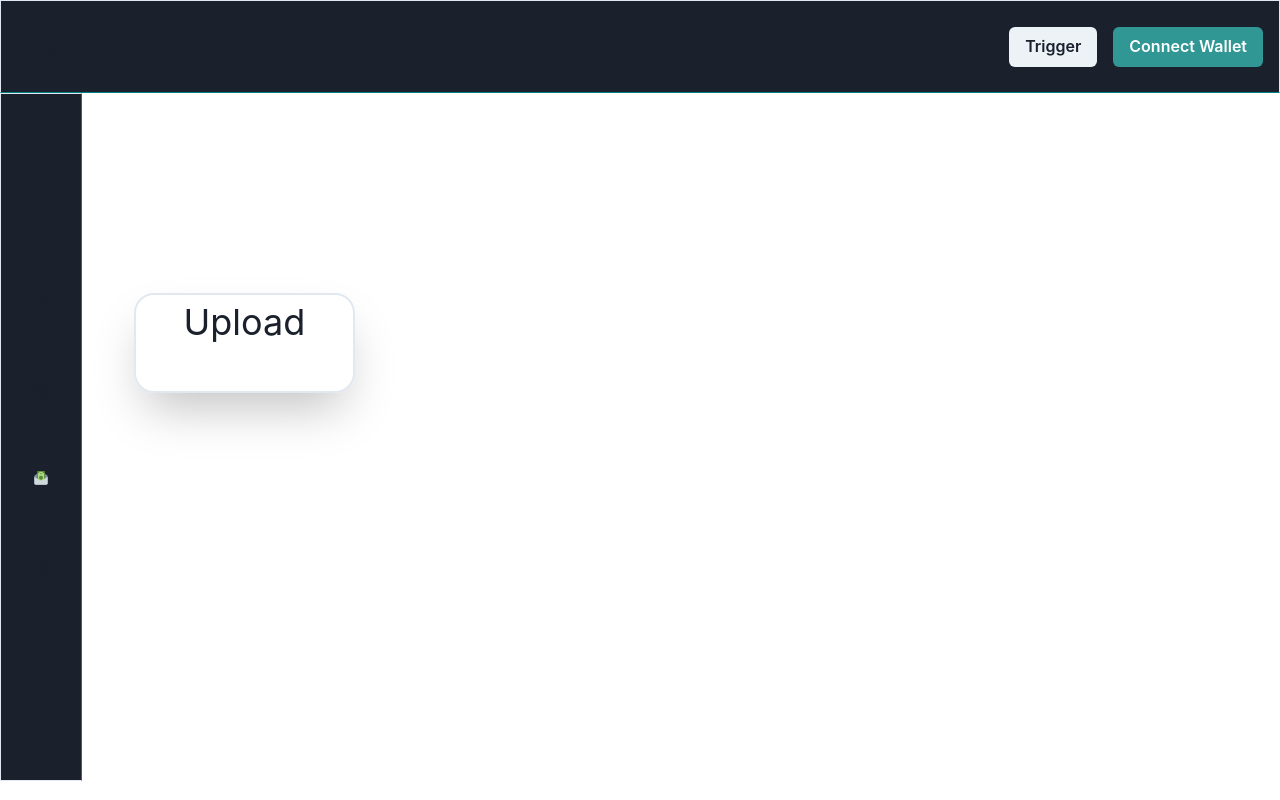
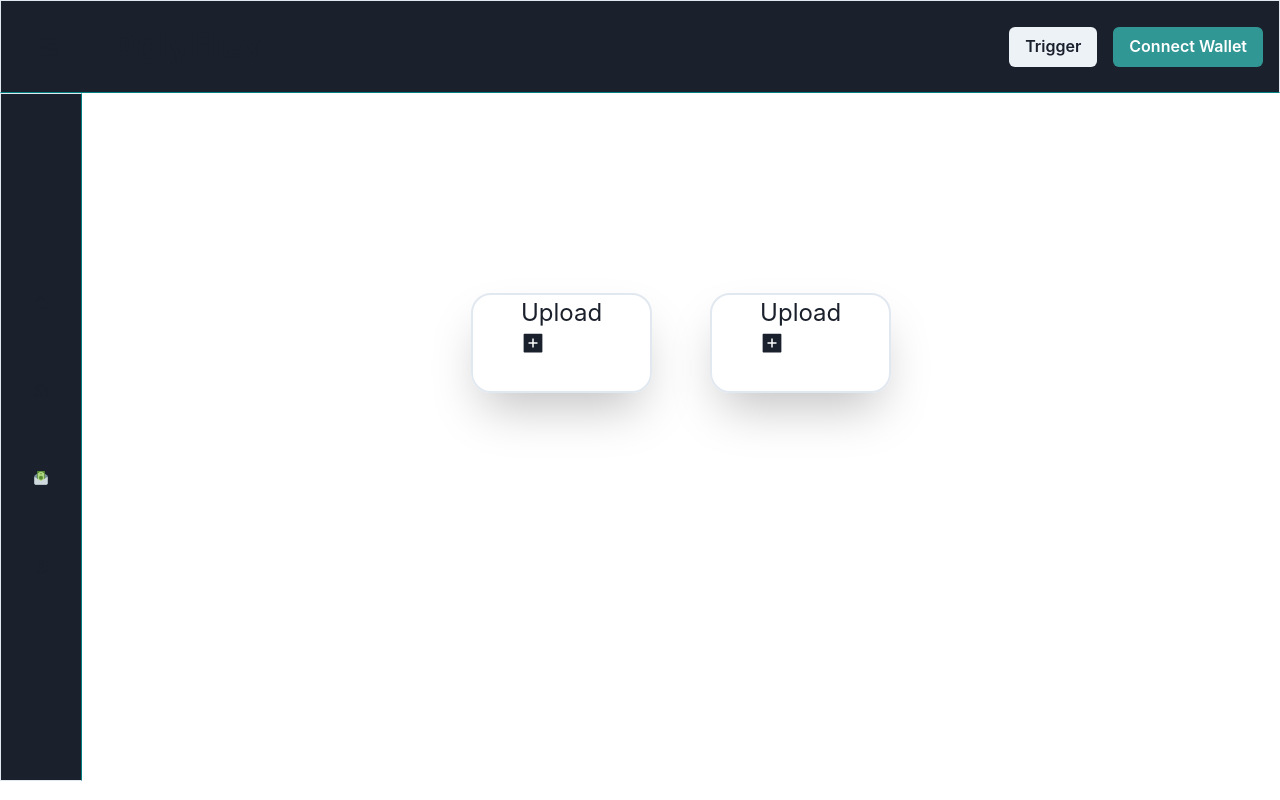
Before and after one commit to innbuld/PolygonHack, a Next.js app: page /Account in a window 1280 px wide. Built offline with nearby package versions, Linux system fonts and the light colour scheme.

Commit message:
account,..

```diff
--- a/pages/Account.js
+++ b/pages/Account.js
@@ -1,14 +1,45 @@
 import React from 'react'
 import { Button, Flex, Heading, Text, Box } from "@chakra-ui/react";
+import{AiFillPlusSquare} from "react-icons/ai"
 
 export default function Account() {
   return (
     <Flex w={'full'} justifyContent={"center"}  p='36' height={'100'} position='relative'  >
-      <Box borderWidth={'2px'} borderRadius={'lg'} shadow='2xl' backgroundColor='ash' p={'12'} mt='14' mr='96%' rounded={'20'} >
-        <Box mt='-12' fontSize={'4xl'}   >
-         <Text >Upload</Text>
+      <Box borderWidth={'2px'} borderRadius={'lg'} shadow='2xl' backgroundColor='ash' p={'12'} mt='14' mr='58' rounded={'20'} >
+        <Box mt='-12' fontSize={'2xl'}   >
+         <Text >Upload </Text>
+         <Flex>
+         <Box cursor={'pointer'} >
+           <AiFillPlusSquare></AiFillPlusSquare>
+         </Box>
+         </Flex>
+
+
+
+
+
         </Box>
      </Box>
+
+     <Flex>
+     <Box borderWidth={'2px'} borderRadius={'lg'} shadow='2xl' backgroundColor='ash' p={'12'} mt='14' mr='96%' rounded={'20'} >
+        <Box mt='-12' fontSize={'2xl'}   >
+         <Text >Upload </Text>
+         <Flex>
+         <Box cursor={'pointer'} >
+           <AiFillPlusSquare></AiFillPlusSquare>
+         </Box>
+         </Flex>
+
+
+
+
+
+        </Box>
+     </Box>
+
+
+     </Flex>
 
 
 
@@ -16,5 +47,18 @@ export default function Account() {
 
     </Flex>
 
+
+
+
+
+
+
+
   )
 }
+
+
+
+{/* <Box position={'absolute'} left={"3"} bottom={"2"} cursor={"pointer"} >
+          <AiFillPlusSquare></AiFillPlusSquare>
+         </Box */}
```
